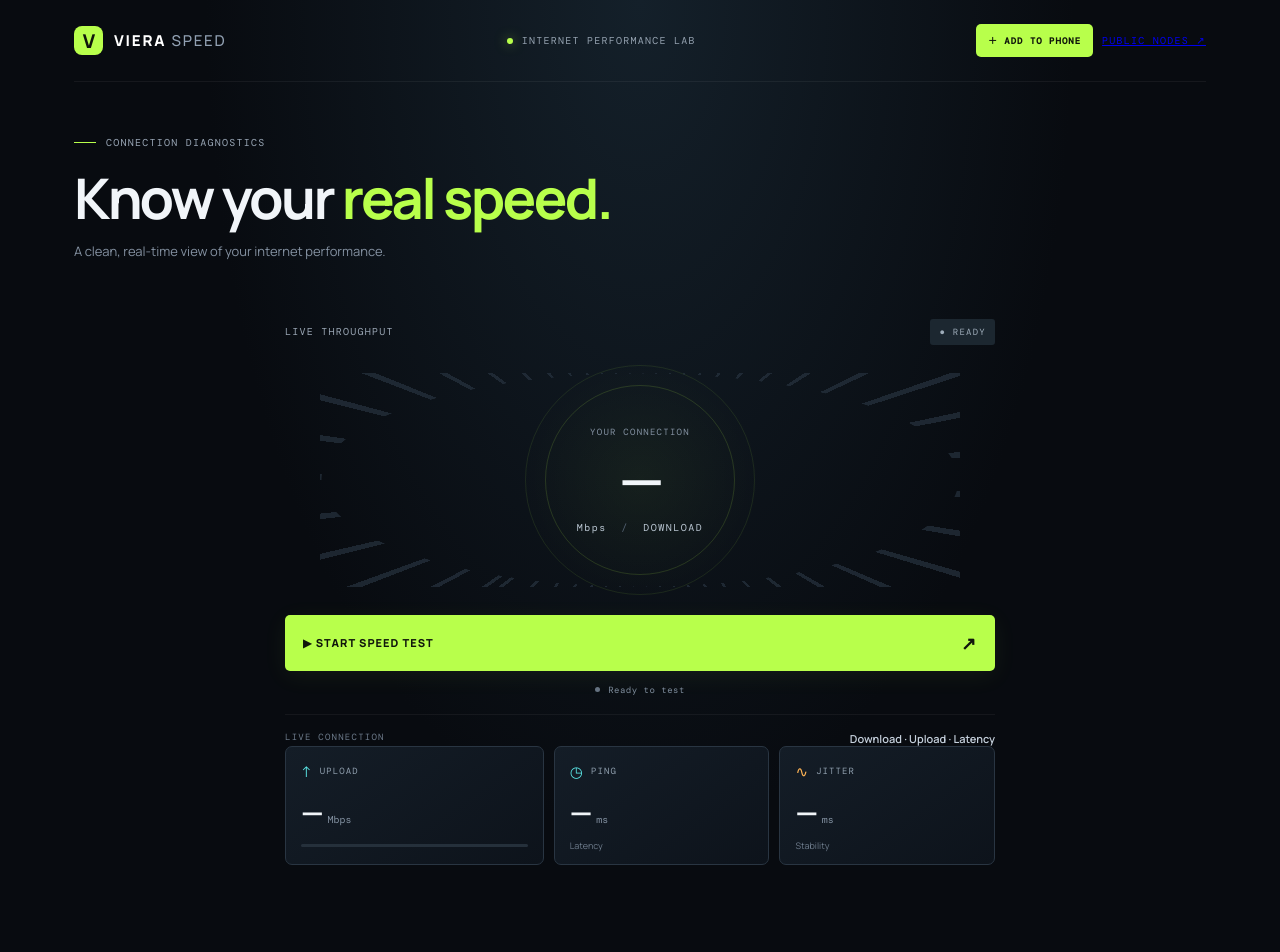
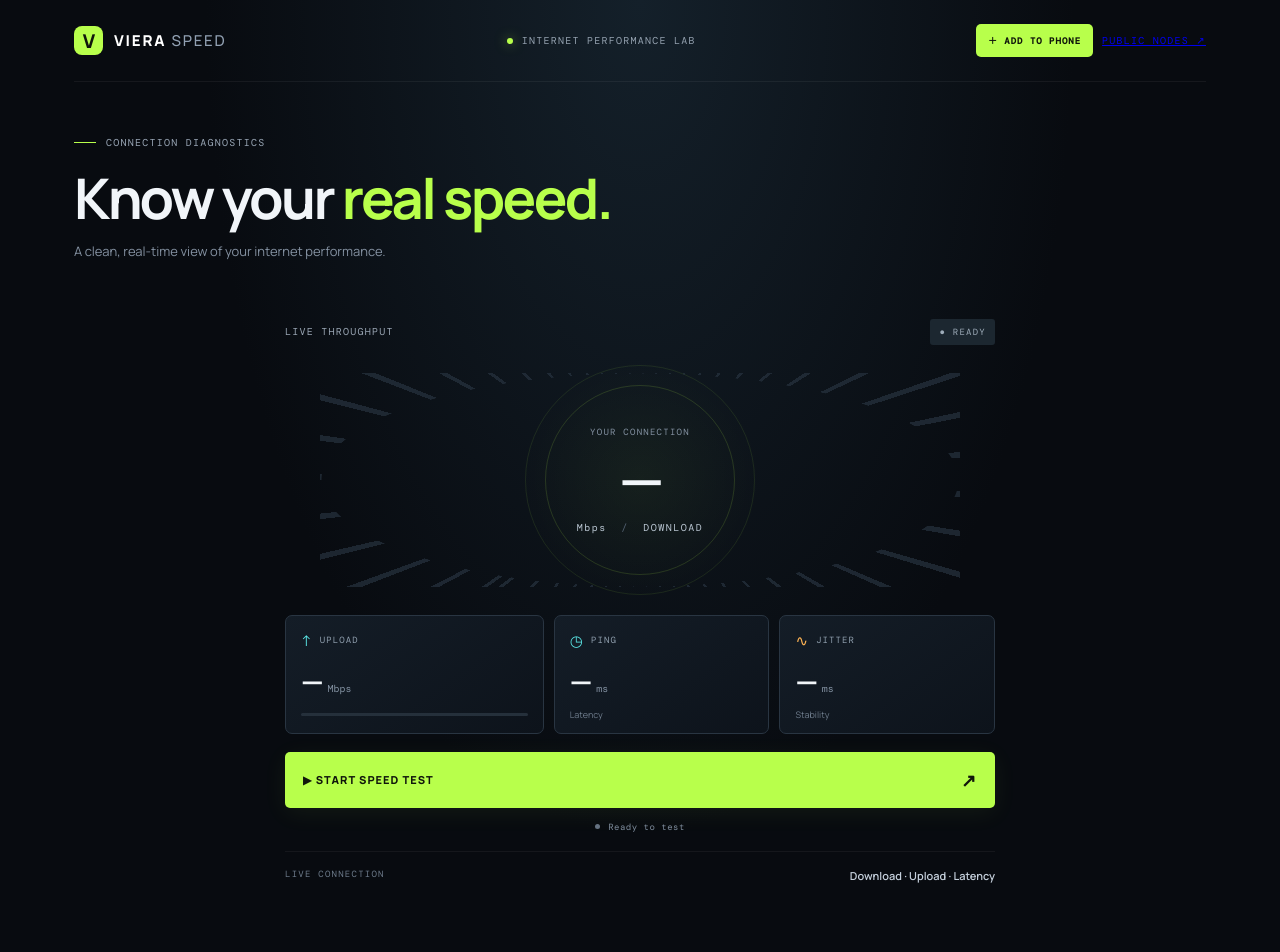
Before and after one commit to mrcy/Speedtest, a Next.js app: page / in a window 1280 px wide. Shown: the top 952 px of the page. Built offline with nearby package versions, Linux system fonts and the light colour scheme.

Commit message:
Place upload ping and jitter directly inside the main test card

```diff
--- a/app/page.tsx
+++ b/app/page.tsx
@@ -202,15 +202,15 @@ export default function Home() {
             <div className="gauge-orbit orbit-one" /><div className="gauge-orbit orbit-two" />
             <div className="gauge-center"><span className="gauge-label">{status === "running" ? phase.toUpperCase() : "YOUR CONNECTION"}</span><strong>{fmt(download)}</strong><span className="unit">Mbps <span className="unit-divider">/</span> DOWNLOAD</span></div>
           </div>
-          <button className="start-button" onClick={startTest} disabled={status === "running"}><span>{status === "running" ? "TEST IN PROGRESS" : status === "done" ? "↻ RUN AGAIN" : "▶ START SPEED TEST"}</span><span className="button-arrow">↗</span></button>
-          <div className="phase-line"><span className={status === "running" ? "pulse" : ""} />{phase}</div>
-          {error && <p className="error-message">{error}</p>}
-          <div className="gauge-foot"><span>LIVE CONNECTION</span><strong>Download · Upload · Latency</strong></div>
           <div className="inside-metrics">
             <div className="inside-metric upload-metric"><span className="inside-label"><i>↑</i> UPLOAD</span><strong>{fmt(upload)} <small>Mbps</small></strong><div className="inside-track"><span style={{width: upload === null ? "0%" : `${Math.min(100, Math.max(4, upload / Math.max(download || 1, upload || 1) * 100))}%`}} /></div></div>
             <div className="inside-metric"><span className="inside-label"><i>◷</i> PING</span><strong>{fmt(ping)} <small>ms</small></strong><span className="inside-note">Latency</span></div>
             <div className="inside-metric jitter-metric"><span className="inside-label"><i>∿</i> JITTER</span><strong>{fmt(jitter)} <small>ms</small></strong><span className="inside-note">Stability</span></div>
           </div>
+          <button className="start-button" onClick={startTest} disabled={status === "running"}><span>{status === "running" ? "TEST IN PROGRESS" : status === "done" ? "↻ RUN AGAIN" : "▶ START SPEED TEST"}</span><span className="button-arrow">↗</span></button>
+          <div className="phase-line"><span className={status === "running" ? "pulse" : ""} />{phase}</div>
+          {error && <p className="error-message">{error}</p>}
+          <div className="gauge-foot"><span>LIVE CONNECTION</span><strong>Download · Upload · Latency</strong></div>
         </div>
       </div>
     </section>
```
